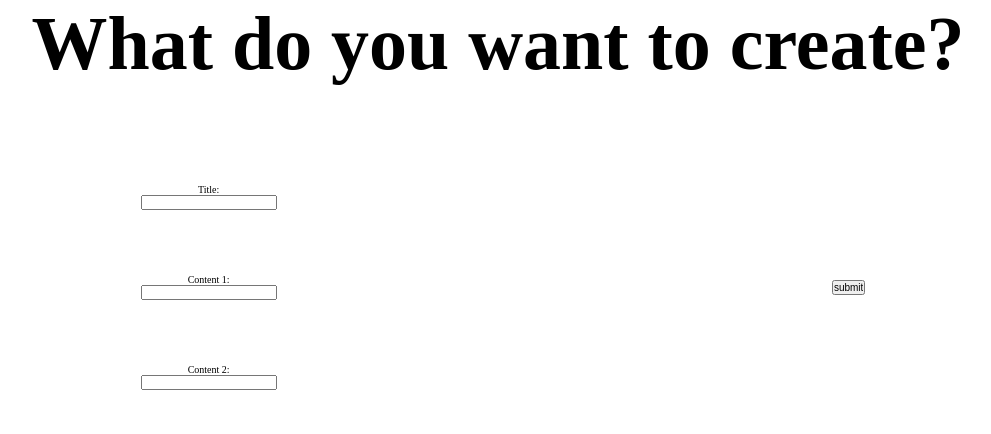
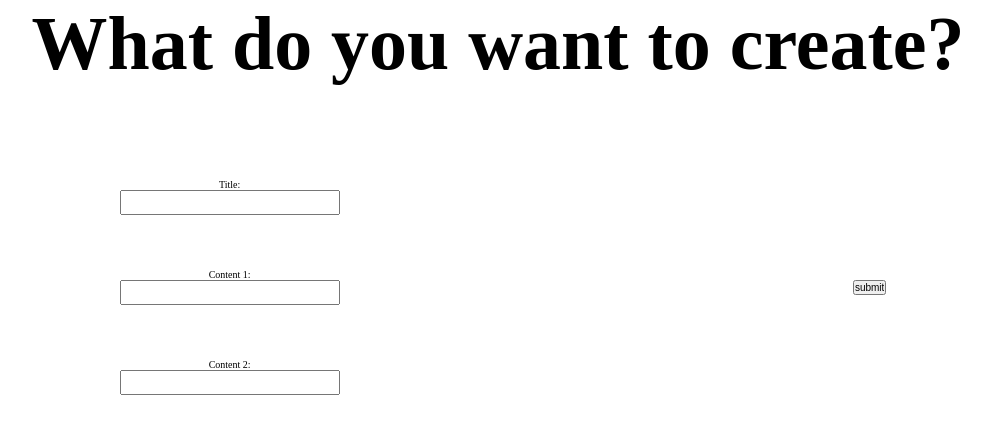
Before and after one commit to staten-island-tech/dom-manipulation-project-LeoDwi, a plain HTML site: page index.html in a window 1280 px wide. Shown: the whole page, without its empty margins (142-1133 px from the left). Drawn offline with Linux system fonts and the light colour scheme.

Commit message:
Update index.html

```diff
--- a/index.html
+++ b/index.html
@@ -14,15 +14,15 @@
           <div class="form-inputs">
             <div class="form-input">
               <label for="title">Title:</label>
-              <input type="text" class="text" id="title" required />
+              <input type="text" class="text-box" id="title" required />
             </div>
             <div class="form-input">
               <label for="title">Content 1:</label>
-              <input type="text" class="text" id="Content1" required />
+              <input type="text" class="text-box" id="Content1" required />
             </div>
             <div class="form-input">
               <label for="title">Content 2:</label>
-              <input type="text" class="text" id="content2" required />
+              <input type="text" class="text-box" id="content2" required />
             </div>
           </div>
           <div class="hero-form-input">
```
